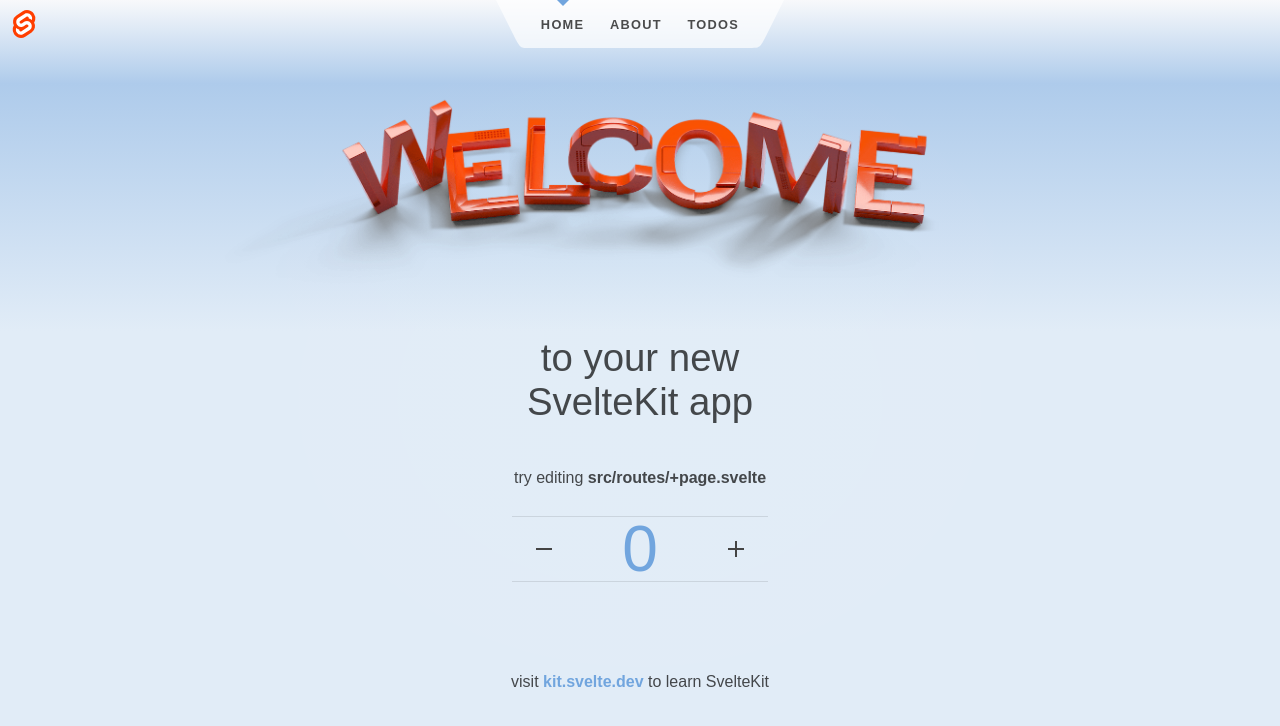
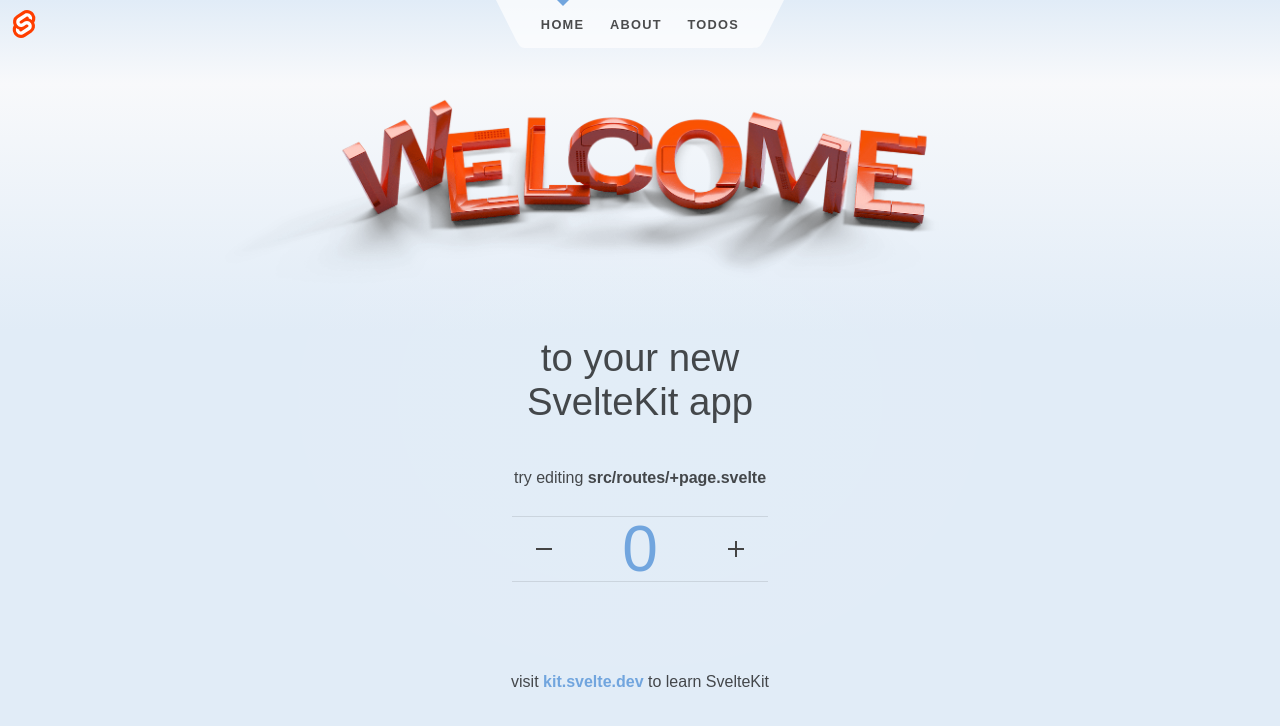
Before and after one commit to MattKuhn123/kuhn-tunes, a SvelteKit app: page / in a window 1280 px wide. Shown: the top 726 px of the page. Built offline with nearby package versions, Linux system fonts and the light colour scheme.

Commit message:
Changed colors to blue again

```diff
--- a/src/app.css
+++ b/src/app.css
@@ -5,8 +5,8 @@
 		Cantarell, 'Open Sans', 'Helvetica Neue', sans-serif;
 	--font-mono: 'Fira Mono', monospace;
 	--pure-white: #ffffff;
-	--primary-color: #f8f9fb;
-	--secondary-color: #aecbeb;
+	--primary-color: #e1ecf7;
+	--secondary-color: #f8f9fb;
 	--tertiary-color: #e1ecf7;
 	--accent-color: #71a5de;
 	--heading-color: rgba(0, 0, 0, 0.7);
```
